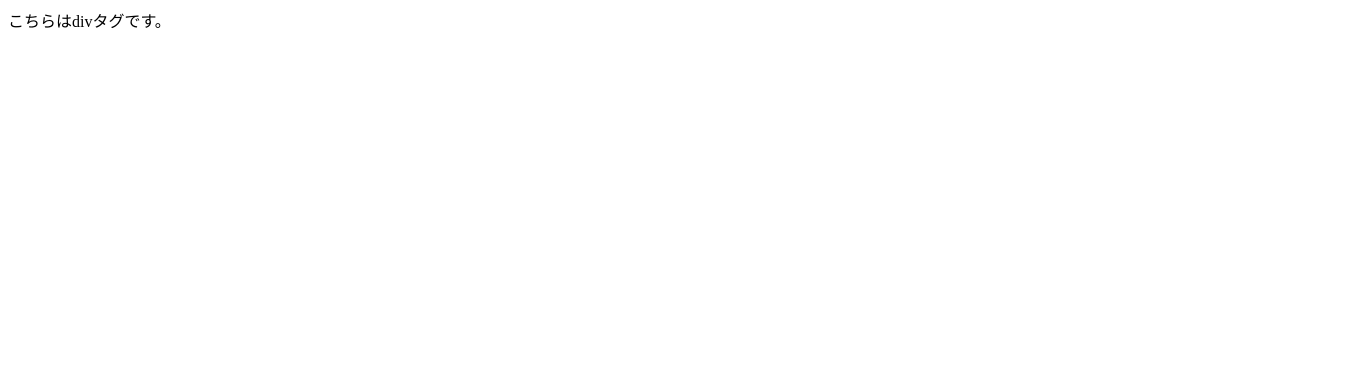
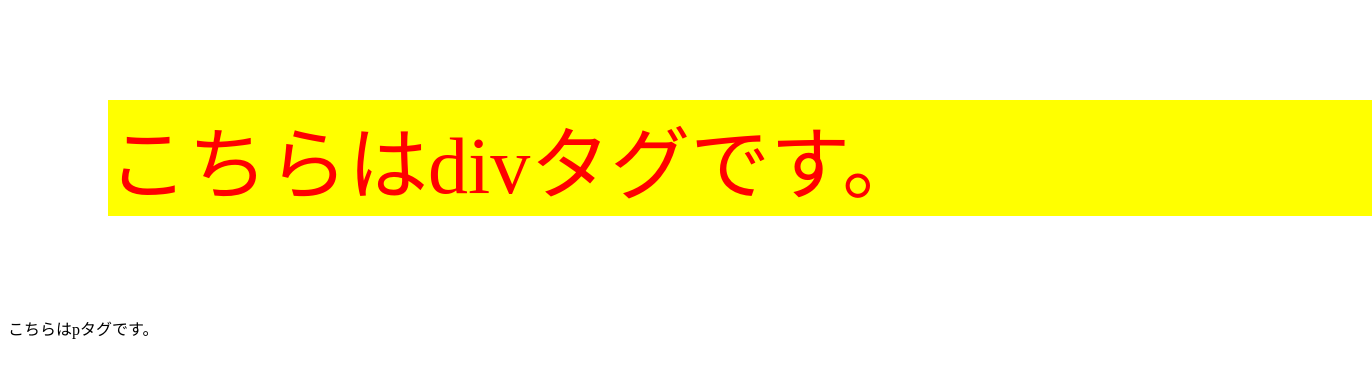
Before and after one commit to ykitaza/intro_git2, a plain HTML site: page index.html in a window 1280 px wide. Shown: the whole page, 1372 px wide, since content can reach past the window. Drawn offline with Linux system fonts and the light colour scheme.

Commit message:
git基礎の３回目を実施した。 プロパティの確認方法について確認

```diff
--- a/index.html
+++ b/index.html
@@ -11,5 +11,8 @@
     <div>
         こちらはdivタグです。
     </div>
+    <p>
+        こちらはpタグです。
+    </p>
 </body>
 </html>
--- a/stylesheet.css
+++ b/stylesheet.css
@@ -1,3 +1,7 @@
 div{
-
+    color: red;
+    font-size: 5rem;
+    background-color: rgb(255, 255, 0);
+    width: calc(100%);
+    margin: 100px 0 100px 100px;
 }
```
